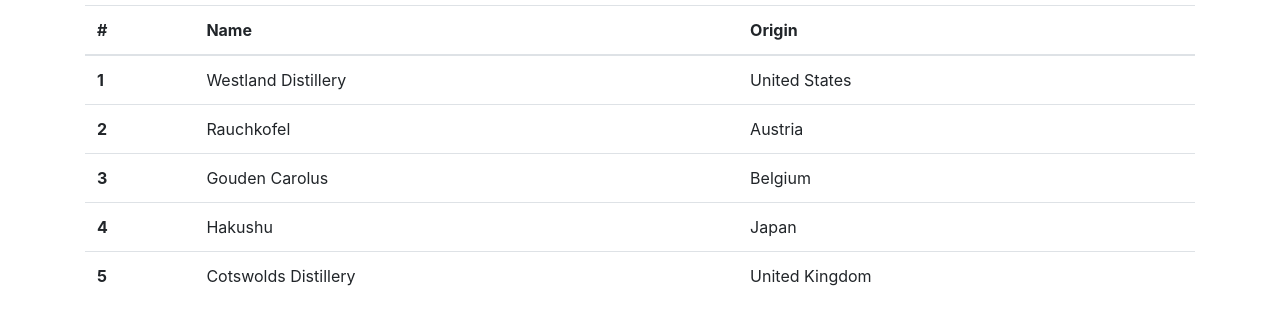
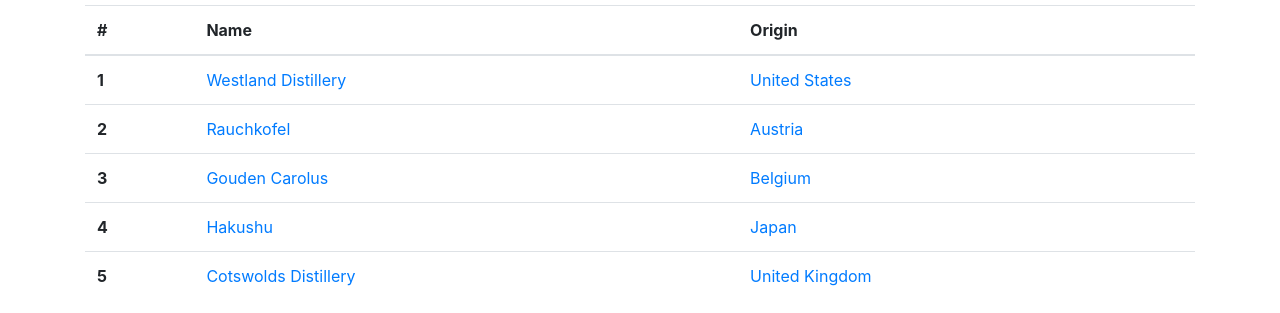
Before and after one commit to AdrianHavengaBennett/whiskey-drop-with-bootstrap, a plain HTML site: page index.html in a window 1280 px wide. Shown: the part 264-577 px from the top of the page. Drawn offline with nearby package versions, Linux system fonts and the light colour scheme.

Commit message:
added hyperlinks to monthly favorites

```diff
--- a/index.html
+++ b/index.html
@@ -42,28 +42,28 @@
               <tbody>
                 <tr>
                   <th scope="row">1</th>
-                  <td>Westland Distillery</td>
-                  <td>United States</td>
+                  <td><a href="https://www.westlanddistillery.com/">Westland Distillery</a></td>
+                  <td><a href="https://en.wikipedia.org/wiki/United_States">United States</a></td>
                 </tr>
                 <tr>
                   <th scope="row">2</th>
-                  <td>Rauchkofel</td>
-                  <td>Austria</td>
+                  <td><a href="https://www.kuenz-schnaps.at/rauchkofel-whisky">Rauchkofel</a></td>
+                  <td><a href="https://en.wikipedia.org/wiki/Austria">Austria</a></td>
                 </tr>
                 <tr>
                   <th scope="row">3</th>
-                  <td>Gouden Carolus</td>
-                  <td>Belgium</td>
+                  <td><a href="https://www.hetanker.be/en/gouden-carolus-single-malt">Gouden Carolus</a></td>
+                  <td><a href="https://en.wikipedia.org/wiki/Belgium">Belgium</a></td>
                 </tr>
                 <tr>
                   <th scope="row">4</th>
-                  <td>Hakushu</td>
-                  <td>Japan</td>
+                  <td><a href="https://whisky.suntory.com/en/global/products/hakushu/">Hakushu</a></td>
+                  <td><a href="https://en.wikipedia.org/wiki/Japan">Japan</a></td>
                 </tr>
                 <tr>
                   <th scope="row">5</th>
-                  <td>Cotswolds Distillery</td>
-                  <td>United Kingdom</td>
+                  <td><a href="https://www.cotswoldsdistillery.com/products/cotswolds-single-malt-whisky">Cotswolds Distillery</a></td>
+                  <td><a href="https://en.wikipedia.org/wiki/United_Kingdom">United Kingdom</a></td>
                 </tr>
               </tbody>
             </table>
```
